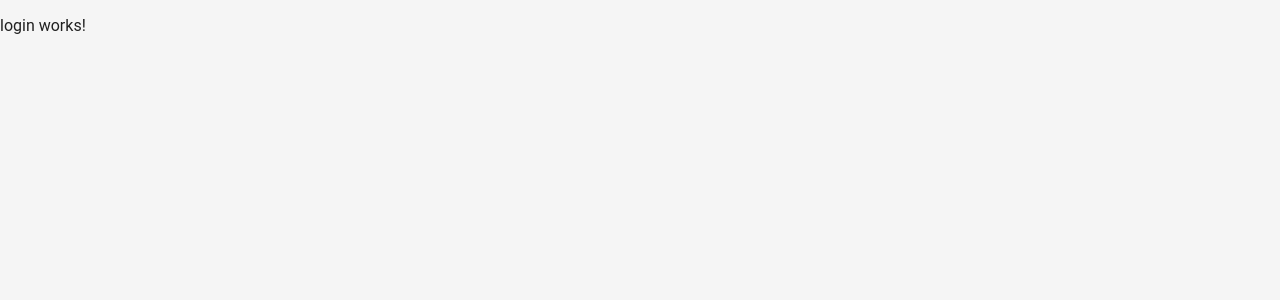
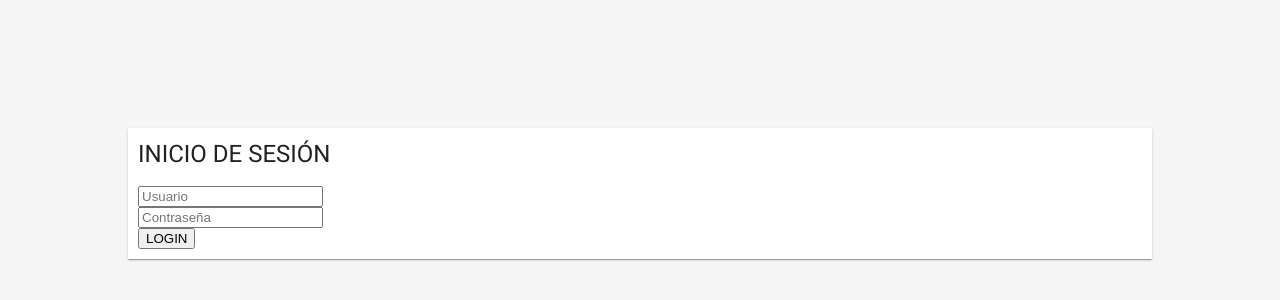
Before and after one commit to urmanzaru/capacitacionAngular9, an Angular app: page /access in a window 1280 px wide. Shown: the top 300 px of the page. Built offline with nearby package versions, Linux system fonts and the light colour scheme.

Commit message:
Ejercicio 2-sin material

```diff
--- a/angular.json
+++ b/angular.json
@@ -28,6 +28,7 @@
               "src/assets"
             ],
             "styles": [
+              "./node_modules/@angular/material/prebuilt-themes/indigo-pink.css",
               "src/styles.scss"
             ],
             "scripts": []
@@ -92,6 +93,7 @@
               "src/assets"
             ],
             "styles": [
+              "./node_modules/@angular/material/prebuilt-themes/indigo-pink.css",
               "src/styles.scss"
             ],
             "scripts": []
--- a/package.json
+++ b/package.json
@@ -12,10 +12,12 @@
   "private": true,
   "dependencies": {
     "@angular/animations": "~9.0.0",
+    "@angular/cdk": "^9.2.0",
     "@angular/common": "~9.0.0",
     "@angular/compiler": "~9.0.0",
     "@angular/core": "~9.0.0",
     "@angular/forms": "~9.0.0",
+    "@angular/material": "^9.2.0",
     "@angular/platform-browser": "~9.0.0",
     "@angular/platform-browser-dynamic": "~9.0.0",
     "@angular/router": "~9.0.0",
--- a/src/app/login/login.component.html
+++ b/src/app/login/login.component.html
@@ -1 +1,19 @@
-<p>login works!</p>
+<div style="padding: 10%;">
+  <div class="row fx-cv-ch">
+    <div class="col-12 col-md-14">
+      <div class="mat-elevation-z1 bg-main pd-general">
+        <h1>INICIO DE SESIÓN</h1>
+        <form>
+          <div class="mat-form">
+            <input  placeholder="Usuario" type="text">
+          </div>
+          <div class="mat-form">
+            <input  placeholder="Contraseña">
+        </div>
+          <button class="button" >LOGIN</button>
+        </form>
+      </div>
+    </div>
+
+  </div>
+</div>
--- a/src/app/shared/product-shared-list/product-shared-list.component.ts
+++ b/src/app/shared/product-shared-list/product-shared-list.component.ts
@@ -17,9 +17,6 @@ export class ProductSharedListComponent implements OnInit {
   ngOnInit(): void {
   }
   deleteProduct(){
-    this.listProducts.pop(
-
-
-    )
+    this.listProducts.splice(5,5)
     }
 }
--- a/src/index.html
+++ b/src/index.html
@@ -7,8 +7,10 @@
   <meta name="viewport" content="width=device-width, initial-scale=1">
   <link rel="icon" type="image/x-icon" href="favicon.ico">
   <link rel="stylesheet" href="assets/css/grids.css">
+  <link href="https://fonts.googleapis.com/css?family=Roboto:300,400,500&display=swap" rel="stylesheet">
+  <link href="https://fonts.googleapis.com/icon?family=Material+Icons" rel="stylesheet">
 </head>
-<body>
+<body class="mat-typography">
   <app-root></app-root>
 </body>
 </html>
--- a/src/styles.scss
+++ b/src/styles.scss
@@ -230,3 +230,5 @@ mat-step-header:hover {
     top: 0px;
     padding: 10px;
 }
+html, body { height: 100%; }
+body { margin: 0; font-family: Roboto, "Helvetica Neue", sans-serif; }
```
Also changed, not shown: src/app/app-material.module.ts (added, +23 -0 lines), src/app/app.module.ts (+7 -2 lines), 1 other file (tests, documents, lock files or other folders).
